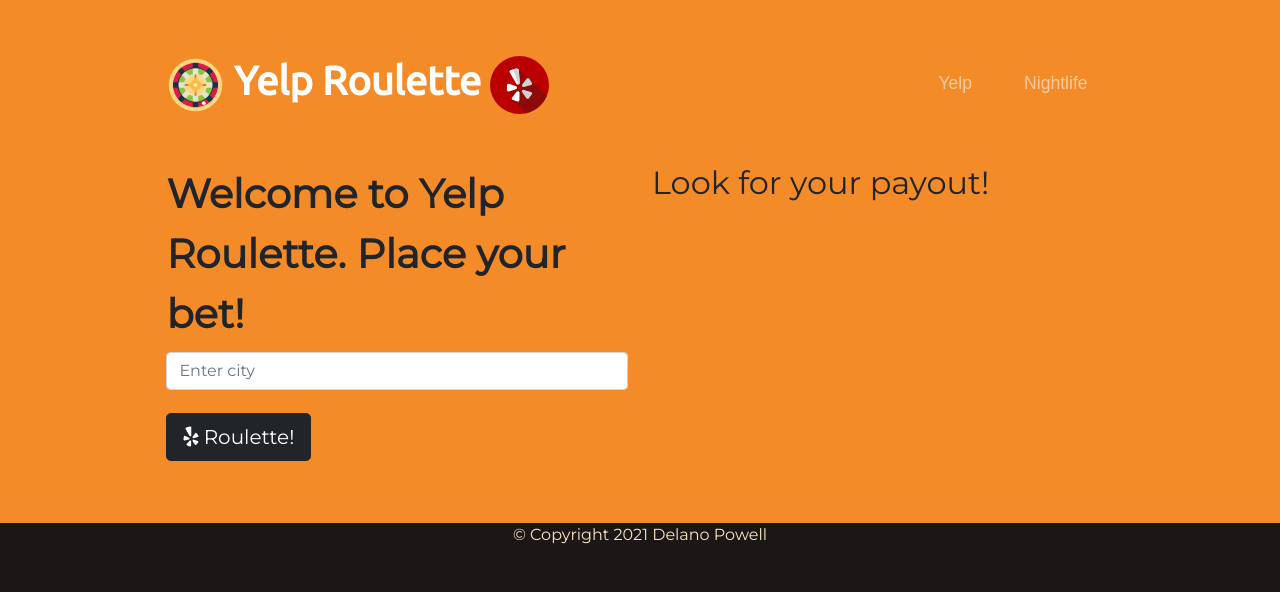
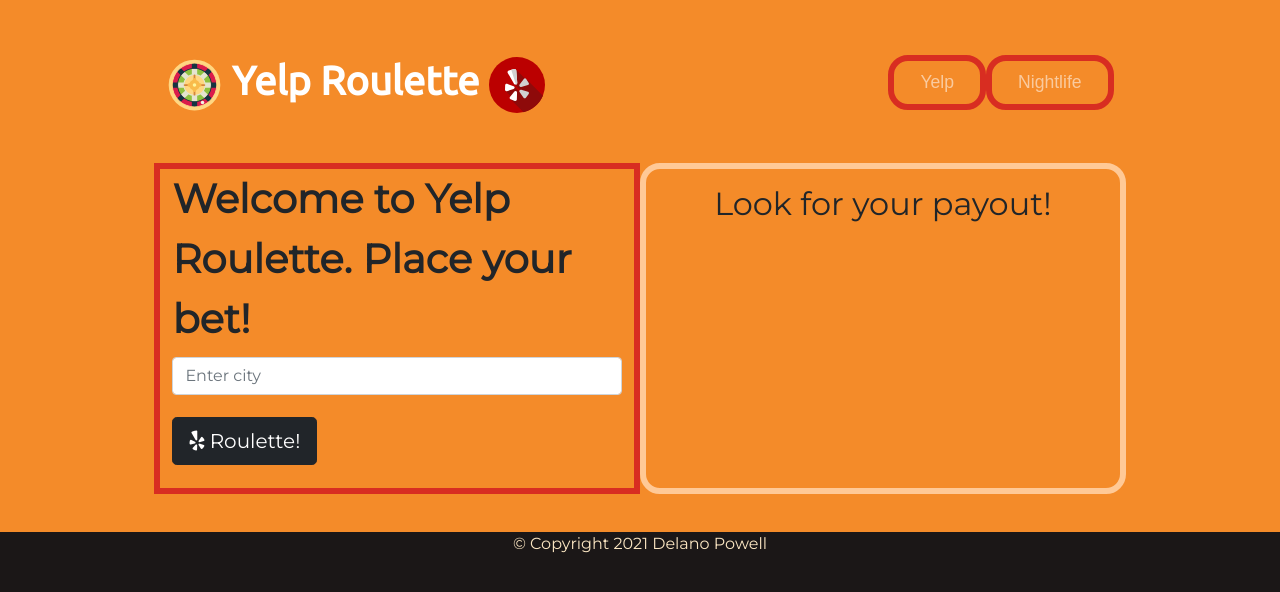
Before and after one commit to LanoCodes/Yelp-Roulette, a PHP site: page / in a window 1280 px wide. Shown: the top 592 px of the page. Run offline with PHP 8.4, Linux system fonts and the light colour scheme; some libraries are stand-ins or nearby versions.

Commit message:
Added some style and additional restaurant info

```diff
--- a/css/styles.css
+++ b/css/styles.css
@@ -51,6 +51,24 @@
   width: 8%;
   height: 8%;
 }
+
+.showbox {
+  border: 6px solid #d82d21;
+}
+.showbox-2 {
+  border: 6px solid #ffc996;
+  border-radius: 20px;
+}
+.navvyitem {
+  border: 6px solid #d82d21;
+  border-radius: 20px;
+}
+
+.restaurant-image {
+  width: 170px;
+  height: 170px;
+  border-radius: 30px;
+}
 /* ******** ID SELECTORS ******* */
 #title {
   background-color: #f48b29;
@@ -59,3 +77,7 @@
 #footer {
   color: #fbe6c2;
 }
+
+#show-roulette {
+  padding: 1rem 10px;
+}
--- a/index.html
+++ b/index.html
@@ -45,10 +45,10 @@
 
           <div class="collapse navbar-collapse" id="navbarSupportedContent">
             <ul class="navbar-nav ms-auto">
-              <li class="nav-item">
-                <a class="nav-link" href="https://www.yelp.com/">Yelp</a>
+              <li class="nav-item navvyitem">
+                <a class="nav-link " href="https://www.yelp.com/">Yelp</a>
               </li>
-              <li class="nav-item">
+              <li class="nav-item navvyitem">
                 <a class="nav-link" href="https://www.yelp.com/nearme/nightlife">Nightlife</a>
               </li>
             </ul>
@@ -58,7 +58,7 @@
 
         <!-- Title -->
         <div class="row">
-          <div class="col-lg-6">
+          <div class="col-lg-6 showbox">
             <h1>Welcome to Yelp Roulette. Place your bet!</h1>
             <input id="userLocation" class="form-control" type="text" placeholder="Enter city" aria-label="default input example">
             <!-- This is seen by the application, but not when used externally..why? -->
@@ -70,13 +70,18 @@
             <button id="btn" type="button" class="btn btn-dark btn-lg roulette-button" onclick="yelpRoulette()"><i class="fab fa-yelp"></i> Roulette!</button>
           </div>
 
-          <div class="col-lg-6">
-            <h2>Look for your payout!</h2>
+          <div class="col-lg-6 showbox-2">
+            <!-- <h2>Look for your payout!</h2> -->
 
             <!-- this will be for displaying the outout on button click! -->
-            <div id="show-roulette" class="roulette-output">
+            <div id="show-roulette" class="text-center">
+              <h2>Look for your payout!</h2>
+            </div>
+            <div id="show-roulette-image" class="text-center">
 
-              <br>
+            </div>
+            <div id="show-roulette-location" class="text-center">
+
             </div>
           </div>
         </div>
```
Also changed, not shown: dist/bundle.js.
